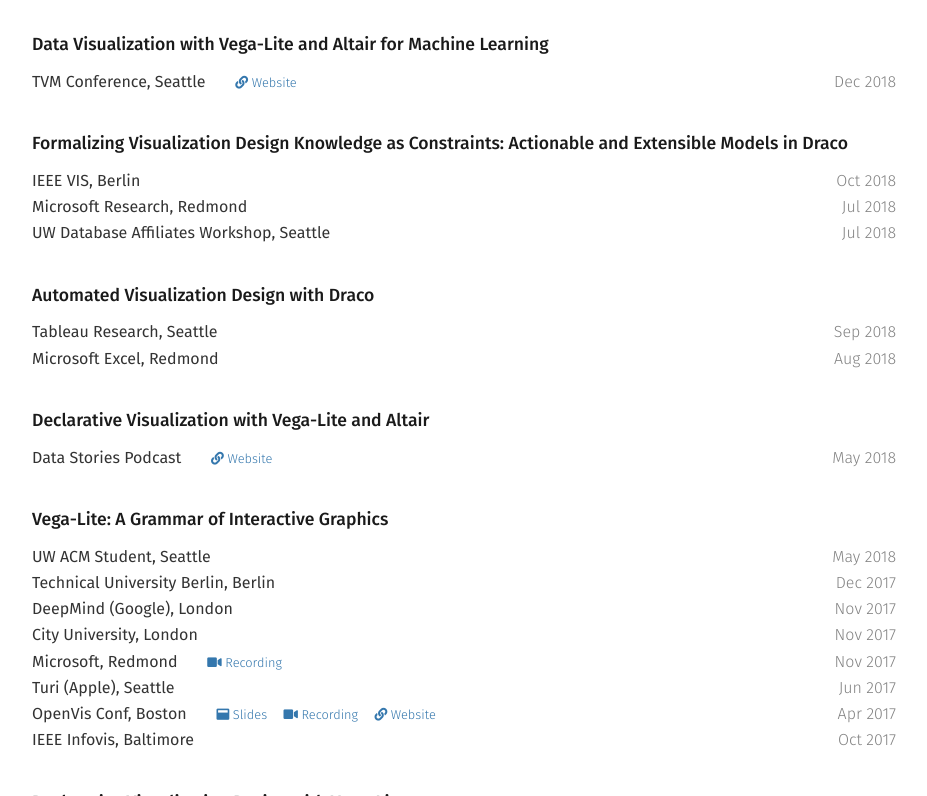
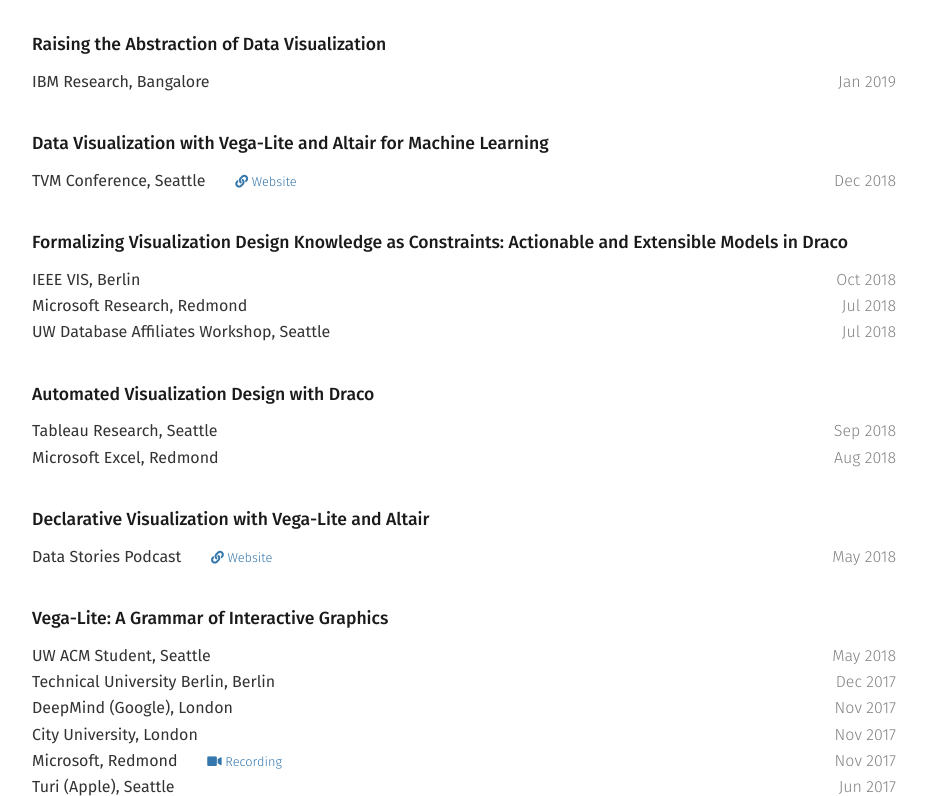
Before and after one commit to domoritz/domoritz.github.io, a Jekyll site: the page built from talks.md, in a window 1280 px wide and 900 px high, cut to the strip 104-900 px from the top of the window. Shown: the whole strip, without its empty margins (176-1103 px from the left). Built offline with Jekyll 4.4.1, drawn with Linux system fonts in a browser that asks for light colours; nearby versions of some CDN libraries.

Commit message:
Update talks.yml

```diff
--- a/_data/talks.yml
+++ b/_data/talks.yml
@@ -1,3 +1,7 @@
+- title: "Raising the Abstraction of Data Visualization"
+  location: IBM Research
+  city: Bangalore
+  date: 2019-01-04
 - title: "Data Visualization with Vega-Lite and Altair for Machine Learning"
   location: TVM Conference
   city: Seattle
```
